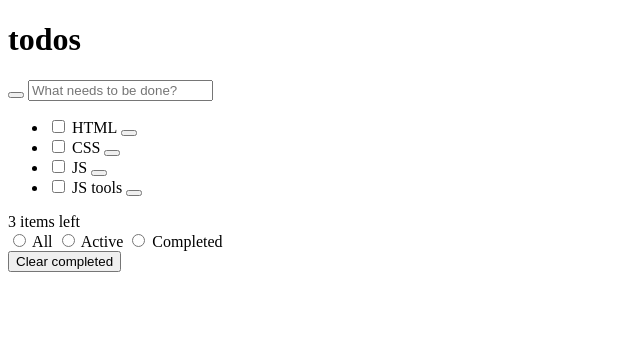
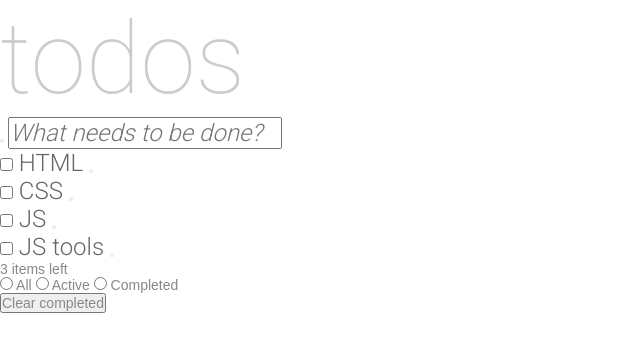
Before and after one commit to ok-technopolis-autumn-2022/Denis_Strizhkin, a plain HTML site: page index.html in a window 1280 px wide. Shown: the whole page, without its empty margins (0-640 px from the left). Drawn offline with Linux system fonts and the light colour scheme.

Commit message:
Fonts and colors.

```diff
--- a/index.html
+++ b/index.html
@@ -6,6 +6,10 @@
     <meta name="description" content="Application for tracking your daily tasks">
     <title>todos</title>
     <link href="/styles/main.css" rel="stylesheet">
+
+    <link rel="preconnect" href="https://fonts.googleapis.com">
+    <link rel="preconnect" href="https://fonts.gstatic.com" crossorigin>
+    <link href="https://fonts.googleapis.com/css2?family=Roboto:wght@100;300&display=swap" rel="stylesheet">
 </head>
 <body>
 <div class="todo-app">
--- a/styles/main.css
+++ b/styles/main.css
@@ -0,0 +1,38 @@
+*, *::before, *::after {
+    box-sizing: border-box;
+    padding: 0;
+    margin: 0;
+}
+
+:root {
+    --clr-bg: rgba(0, 0, 0, 0.0001);
+    --clr-white: #ffffff;
+    --clr-dark1: #666666;
+    --clr-dark2: #888888;
+    --clr-dark3: #CCCCCC;
+}
+
+.todo-app {
+    background: var(--clr-bg);
+    color: var(--clr-dark1);
+}
+
+.header__title {
+    color: var(--clr-dark3);
+    font: normal 100 6.25rem 'Roboto', sans-serif;
+}
+
+.top__input {
+    color: var(--clr-dark3);
+    font: italic 300 1.5rem 'Roboto', sans-serif;
+}
+
+.todo-item {
+    color: var(--clr-dark1);
+    font: normal 300 1.5rem 'Roboto', sans-serif;
+}
+
+.frame__bottom, .bottom__button {
+    color: var(--clr-dark2);
+    font: normal 300 0.875rem 'Robot', sans-serif;
+}
```
